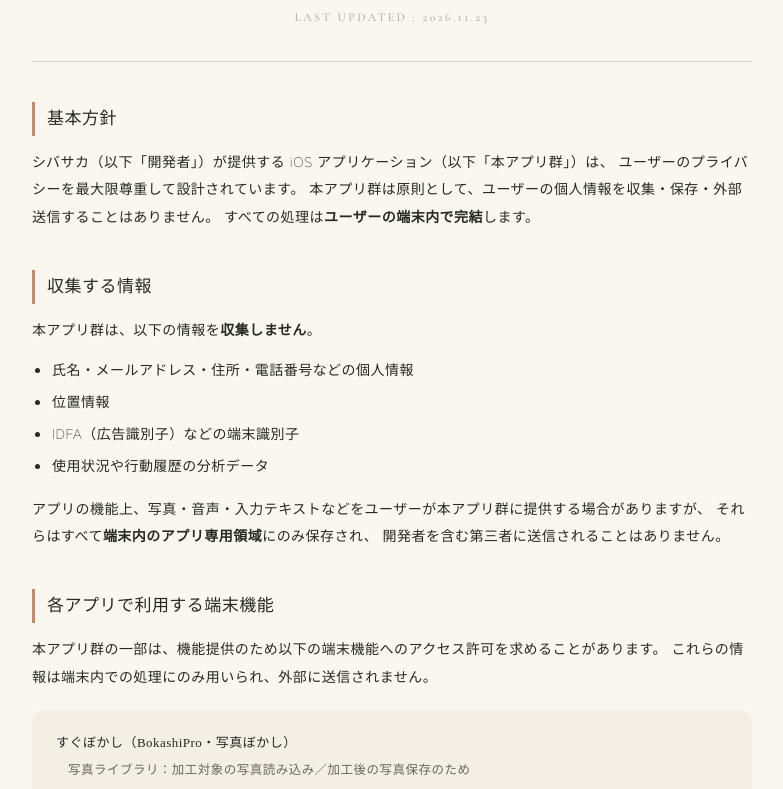
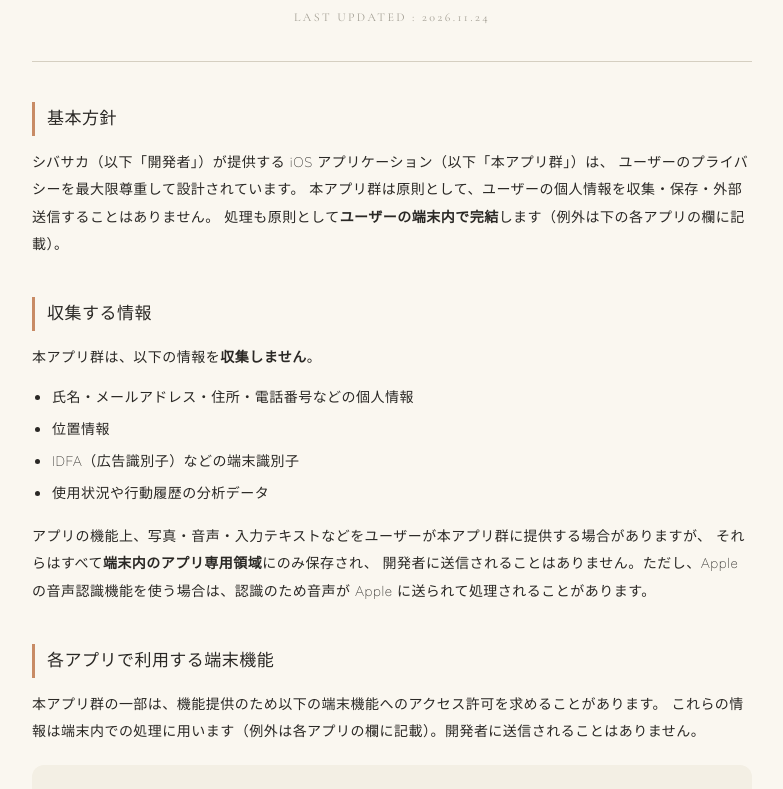
Before and after one commit to shibatora0827/shibatora0827.github.io, a plain HTML site: page privacy.html in a window 1280 px wide. Shown: the part 155-944 px from the top of the page, without its empty margins (248-1031 px from the left). Drawn offline with nearby package versions, Linux system fonts and the light colour scheme; a web font is replaced by a local one.

Commit message:
プライバシーポリシー：音声認識（ことばずかん）の扱いを正確な書き方に

```diff
--- a/privacy.html
+++ b/privacy.html
@@ -106,7 +106,7 @@ footer a { color: var(--ink-mid); text-decoration: none; }
 <header>
   <div class="brand">shibasaka</div>
   <h1>プライバシーポリシー</h1>
-  <div class="updated">LAST UPDATED : 2026.11.23</div>
+  <div class="updated">LAST UPDATED : 2026.11.24</div>
 </header>
 
 <h2>基本方針</h2>
@@ -114,7 +114,7 @@ footer a { color: var(--ink-mid); text-decoration: none; }
 シバサカ（以下「開発者」）が提供する iOS アプリケーション（以下「本アプリ群」）は、
 ユーザーのプライバシーを最大限尊重して設計されています。
 本アプリ群は原則として、ユーザーの個人情報を収集・保存・外部送信することはありません。
-すべての処理は<strong>ユーザーの端末内で完結</strong>します。
+処理も原則として<strong>ユーザーの端末内で完結</strong>します（例外は下の各アプリの欄に記載）。
 </p>
 
 <h2>収集する情報</h2>
@@ -130,13 +130,13 @@ footer a { color: var(--ink-mid); text-decoration: none; }
 <p>
 アプリの機能上、写真・音声・入力テキストなどをユーザーが本アプリ群に提供する場合がありますが、
 それらはすべて<strong>端末内のアプリ専用領域</strong>にのみ保存され、
-開発者を含む第三者に送信されることはありません。
+開発者に送信されることはありません。ただし、Apple の音声認識機能を使う場合は、認識のため音声が Apple に送られて処理されることがあります。
 </p>
 
 <h2>各アプリで利用する端末機能</h2>
 <p>
 本アプリ群の一部は、機能提供のため以下の端末機能へのアクセス許可を求めることがあります。
-これらの情報は端末内での処理にのみ用いられ、外部に送信されません。
+これらの情報は端末内での処理に用います（例外は各アプリの欄に記載）。開発者に送信されることはありません。
 </p>
 
 <dl class="app-list">
```
